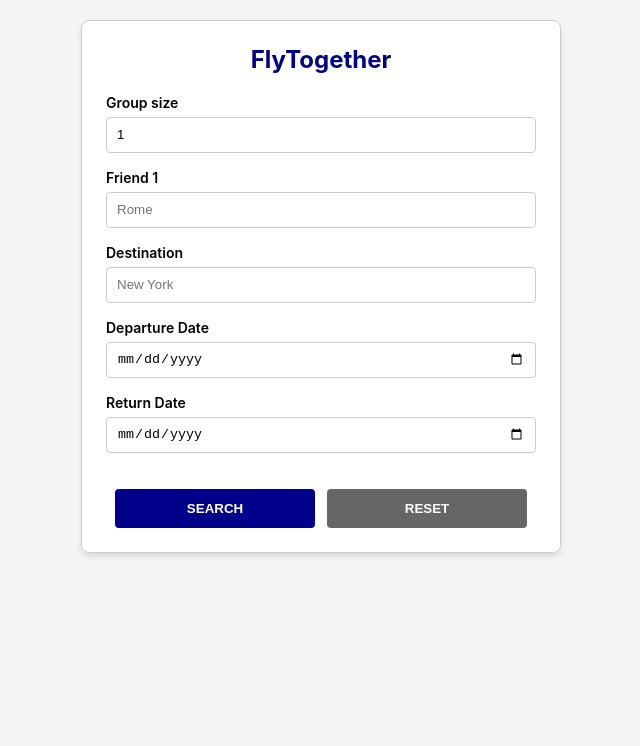
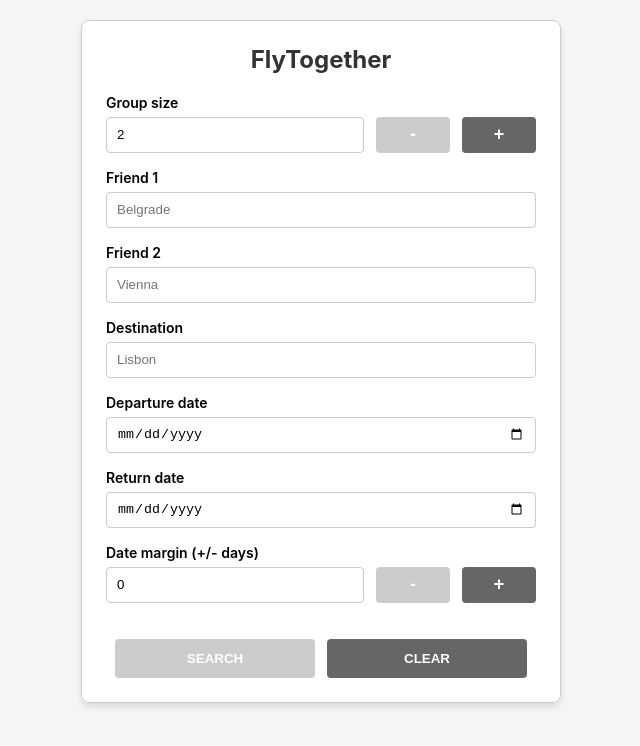
Before and after one commit to Piotr154/FlyTogether, a React (Vite) app in the folder client/: page / in a window 1280 px wide. Shown: the top 746 px of the page, without its empty margins (319-959 px from the left). Built offline with nearby package versions, Linux system fonts and the light colour scheme.

Commit message:
Further improvements to form logic. Slight structure refacotrization.

```diff
--- a/client/src/App.css
+++ b/client/src/App.css
@@ -24,7 +24,7 @@ fieldset {
 h2 {
   margin-top: 0;
   text-align: center;
-  color: darkblue;
+  color: #333;
 }
 
 .Field {
@@ -46,6 +46,25 @@ input {
   padding: 0 10px;
 }
 
+input:read-only{
+  width: 60%;
+  outline: none;
+  cursor: default;
+  user-select: none;
+}
+input:read-only[type=number]::-webkit-inner-spin-button {
+  -webkit-appearance: none;
+  margin: 0;
+}
+
+.input-number-container {
+  display: flex;
+  flex-direction: row;
+  justify-content: center;
+  gap: 12px;
+  margin-bottom: 16px;
+}
+
 .row {
   display: flex;
   flex-direction: row;
@@ -60,7 +79,7 @@ button {
   padding: 12px;
   border-radius: 4px;
   border: none;
-  background-color: darkblue;
+  background-color: #666;
   color: white;
   text-transform: uppercase;
   font-weight: bold;
@@ -68,10 +87,20 @@ button {
   transition: opacity 0.2s;
 }
 
-button[type="reset"] {
+button[type="button"] {
   background-color: #666;
 }
 
 button:hover {
   opacity: 0.9;
 }
+
+button:disabled {
+  background-color: #ccc;
+  cursor: default;
+}
+
+.input-number-container>button{
+  font-size: 18px;
+  padding: 6px;
+}
--- a/client/src/App.jsx
+++ b/client/src/App.jsx
@@ -1,106 +1,8 @@
-import { useState } from 'react'
 import './App.css'
-import { InputField } from './inputField'
+import { Form } from './form'
 
 function App() {
-  const [groupSize, setGroupSize] = useState(1);
-  const [origin, setOrigin] = useState([""]);
-  const [destination, setDestination] = useState("");
-  const [departureDate, setDepartureDate] = useState("");
-  const [returnDate, setReturnDate] = useState("");
-
-  const handleGroupSizeChange = (e) => {
-    setGroupSize(e.target.value);
-
-    setOrigin(prevOrigin => {
-      let newOrigin = [];
-      for (let i=0; i<e.target.value; i++){
-        newOrigin.push(prevOrigin[i] || "");
-      }
-      return newOrigin;
-    })
-  }
-  const handleOriginChange = (e, index) => {
-      setOrigin(prevOrigin => {
-        const newOrigin = [...prevOrigin];
-        newOrigin[index] = e.target.value;
-        return newOrigin;
-      })
-  }
-  const handleDestinationChange = (e) => {
-    setDestination(e.target.value);
-  }
-  const handleDepartureDateChange = (e) => {
-    setDepartureDate(e.target.value);
-  }
-  const handleReturnDateChange = (e) => {
-    setReturnDate(e.target.value);
-  }
-  const clearForm = () => {
-    setOrigin(new Array(origin.length).fill(""));
-    setDestination("");
-    setDepartureDate("");
-    setReturnDate("");
-  }
-  const handleSubmit = (e) => {
-    e.preventDefault();
-    alert("Search submitted!");
-    clearForm();
-  }
-
-  const randomOriginPlaceholder = () => {
-    const cities = ["Berlin", "Paris", "Madrid", "Rome", "Amsterdam", "Prague", "Vienna", "Warsaw", "Budapest", "Dublin"];
-    return cities[Math.floor(Math.random() * cities.length)];
-  }
-
-  return (
-      <form onSubmit={handleSubmit}>
-          <fieldset>
-            <h2>FlyTogether</h2>
-            <InputField
-              type="number"
-              label="Group size"
-              placeholder=""
-              value = {groupSize}
-              onChange = {handleGroupSizeChange} />
-              {origin.map((singleOrigin, index) =>
-              <InputField
-                key={index}
-                type="text"
-                label={`Friend ${index + 1}`}
-                placeholder= {randomOriginPlaceholder()}
-                value = {singleOrigin}
-                onChange = {(e) => handleOriginChange(e, index)} />
-              )}
-            <InputField
-              type="text"
-              label="Destination"
-              placeholder="New York"
-              value = {destination}
-              onChange = {handleDestinationChange} />
-            <InputField
-              type="date"
-              label="Departure Date"
-              placeholder="Select a date"
-              value = {departureDate}
-              onChange = {handleDepartureDateChange} />
-            <InputField
-              type="date"
-              label="Return Date"
-              placeholder="Select a date"
-              value = {returnDate}
-              onChange = {handleReturnDateChange} />
-              <div className="row">
-              <button type = "submit">
-                Search
-              </button>
-              <button type = "reset" onClick={clearForm}>
-                Reset
-              </button>
-              </div>
-          </fieldset>
-      </form>
-  )
+  return (<Form />);
 }
 
 export default App
--- /dev/null
+++ b/client/src/Form.jsx
@@ -0,0 +1,169 @@
+import { useEffect, useState } from 'react'
+import { InputField } from './inputField'
+import { NumberField } from './numberField'
+
+const cities = ["Berlin", "Paris", "Madrid", "Rome", "Amsterdam", "Prague", "Vienna", "Warsaw", "Budapest", "Dublin", "Copenhagen", "Stockholm", "Oslo", "Helsinki", "Lisbon", "Brussels", "Athens", "Zagreb", "Belgrade", "New York"];
+const randomCity = () => {
+    return cities[Math.floor(Math.random() * cities.length)];
+  }
+
+export const Form = () => {
+  const [groupSize, setGroupSize] = useState(2);
+  const [origin, setOrigin] = useState(new Array(groupSize).fill(""));
+  const [destination, setDestination] = useState("");
+  const [departureDate, setDepartureDate] = useState("");
+  const [returnDate, setReturnDate] = useState("");
+  const [dateMargin, setDateMargin] = useState(0);
+  const [placeholderOrigin, setPlaceholderOrigin] = useState(()=> Array.from({length: groupSize}, () => randomCity()));
+  const [placeholderDestination, setPlaceholderDestination] = useState(randomCity());
+
+
+  useEffect(() => {
+    setOrigin(prevOrigin => {
+      let newOrigin = [];
+      for (let i=0; i<groupSize; i++){
+        newOrigin.push(prevOrigin[i] || "");
+      }
+      return newOrigin;
+    })
+
+    setPlaceholderOrigin(prevPlaceholderOrigin => {
+      let newPlaceholderOrigin = [];
+      for (let i=0; i<groupSize; i++){
+        newPlaceholderOrigin.push(prevPlaceholderOrigin[i] || randomCity());
+      }
+      return newPlaceholderOrigin;
+    })
+    }, [groupSize]);
+
+
+  const handleOriginChange = (e, index) => {
+      setOrigin(prevOrigin => {
+        const newOrigin = [...prevOrigin];
+        newOrigin[index] = e.target.value;
+        return newOrigin;
+      })
+  }
+  const handleDestinationChange = (e) => {
+    setDestination(e.target.value);
+  }
+  const handleDepartureDateChange = (e) => {
+    setDepartureDate(e.target.value);
+  }
+  const handleReturnDateChange = (e) => {
+    setReturnDate(e.target.value);
+  }
+  const clearForm = () => {
+    setOrigin(new Array(origin.length).fill(""));
+    setDestination("");
+    setDepartureDate("");
+    setReturnDate("");
+    setDateMargin(0);
+  }
+  const handleSubmit = async (e) => {
+    e.preventDefault();
+
+    const payload = {
+      origin: origin,               // Array: ["Berlin", "Paris"]
+      destination: destination,     // String: "New York"
+      departureDate: departureDate, // String: "2024-12-01"
+      returnDate: returnDate,       // String: "2024-12-15"
+      dateMargin: dateMargin        // Number: e.g. 2
+    };
+    console.log("Sending data:", payload);
+
+    try {
+      const response = await fetch('http://localhost:3000/api/flights/search', {
+        method: 'POST',
+        headers: {
+          'Content-Type': 'application/json',
+        },
+        body: JSON.stringify(payload),
+      });
+
+      if (!response.ok) {
+        throw new Error(`Server error: ${response.status}`);
+      }
+
+      const data = await response.json();
+      console.log("Received flights:", data);
+
+      alert(`Found ${data.length || 0} flight options.`);
+
+      clearForm();
+
+    } catch (error) {
+      console.error("Error occurred:", error);
+      alert("Failed to retrieve flights. Please try again later.");
+    }
+  }
+  const canSearch = !(
+    origin.some(city => city.length < 2) ||
+    destination.length < 2 ||
+    departureDate === "" ||
+    returnDate === "" ||
+    new Date(departureDate) > new Date(returnDate) ||
+    new Date() > new Date(departureDate)
+  );
+
+  return (
+      <form onSubmit={handleSubmit}>
+          <fieldset>
+            <h2>FlyTogether</h2>
+            <NumberField
+              label="Group size"
+              value={groupSize}
+              minValue={2}
+              setFunction={setGroupSize}
+            />
+              {origin.map((singleOrigin, index) =>
+                <InputField
+                  key={index}
+                  id={`friend-${index}`}
+                  type="text"
+                  label={`Friend ${index + 1}`}
+                  placeholder= {placeholderOrigin[index]}
+                  value = {singleOrigin}
+                  onChange = {(e) => handleOriginChange(e, index)}
+                />
+              )}
+            <InputField
+              id="destination"
+              type="text"
+              label="Destination"
+              placeholder={placeholderDestination}
+              value = {destination}
+              onChange = {handleDestinationChange}
+            />
+            <InputField
+              id="departure-date"
+              type="date"
+              label="Departure date"
+              value = {departureDate}
+              onChange = {handleDepartureDateChange}
+            />
+            <InputField
+              id="return-date"
+              type="date"
+              label="Return date"
+              value = {returnDate}
+              onChange = {handleReturnDateChange}
+            />
+            <NumberField
+              label="Date margin (+/- days)"
+              value={dateMargin}
+              minValue = {0}
+              setFunction={setDateMargin}
+            />
+            <div className="row">
+              <button type = "submit" disabled={!canSearch}>
+                Search
+              </button>
+              <button type = "button" onClick={clearForm}>
+                Clear
+              </button>
+            </div>
+          </fieldset>
+      </form>
+  )
+}
--- /dev/null
+++ b/client/src/NumberField.jsx
@@ -0,0 +1,15 @@
+import {useState} from 'react'
+
+
+export const NumberField = ({label, minValue, value, setFunction}) => {
+  return (
+    <>
+        <label>{label}</label>
+        <div className = "input-number-container">
+            <input type="number" value={value} readOnly/>
+            <button type="button" onClick={() => setFunction(prev => Math.max(minValue, prev - 1))} disabled={value === minValue}>-</button>
+            <button type="button" onClick={() => setFunction(prev => prev + 1)}>+</button>
+        </div>
+    </>
+  );
+}
--- a/client/src/inputField.jsx
+++ b/client/src/inputField.jsx
@@ -1,6 +1,6 @@
 import {useState} from 'react'
 
-export const InputField = ({type, label, placeholder, value, onChange}) => {
+export const InputField = ({type, id, label, placeholder, value, onChange}) => {
   const [isTouched, setIsTouched] = useState(false);
 
   const handleBlur = () => {
@@ -9,9 +9,9 @@ export const InputField = ({type, label, placeholder, value, onChange}) => {
 
   return (
     <div className="Field">
-      <label htmlFor={label}>{label}</label>
+      <label htmlFor={id}>{label}</label>
       <input
-        id={label}
+        id={id}
         type={type}
         placeholder={placeholder}
         value={value}
```
